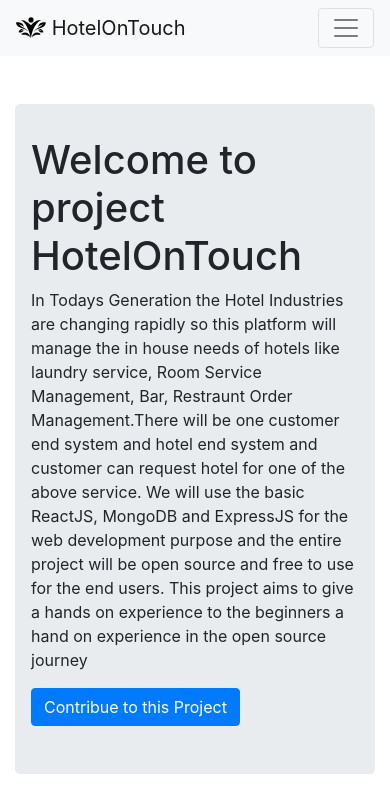
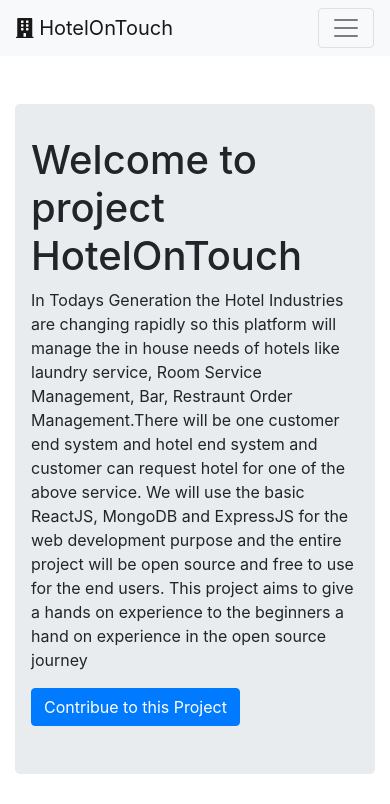
Before and after one commit to ayan-biswas0412/gssoc2021-HotelOnTouch, a React (Create React App) app in the folder hotelontouch/: page / in a window 390 px wide. Shown: the top 804 px of the page. Built offline with nearby package versions, Linux system fonts and the light colour scheme; no server answers.

Commit message:
Added Responsive Nav

```diff
--- a/hotelontouch/src/components/NavbarComponent.js
+++ b/hotelontouch/src/components/NavbarComponent.js
@@ -1,4 +1,7 @@
 import React from "react";
+import { faBuilding } from "@fortawesome/free-solid-svg-icons";
+import { library } from "@fortawesome/fontawesome-svg-core";
+import { FontAwesomeIcon } from "@fortawesome/react-fontawesome";
 import {
   Navbar,
   Nav,
@@ -18,14 +21,7 @@ function NavbarComponent() {
       variant="light"
     >
       <Navbar.Brand href="/">
-        <img
-          alt=""
-          src="/navlogo.svg"
-          width="30"
-          height="30"
-          className="d-inline-block align-top"
-        />{" "}
-        HotelOnTouch
+        <FontAwesomeIcon icon="building" /> HotelOnTouch
       </Navbar.Brand>
       <Navbar.Toggle aria-controls="responsive-navbar-nav" />
       <Navbar.Collapse id="responsive-navbar-nav">
@@ -44,3 +40,4 @@ function NavbarComponent() {
   );
 }
 export default NavbarComponent;
+library.add(faBuilding);
```
